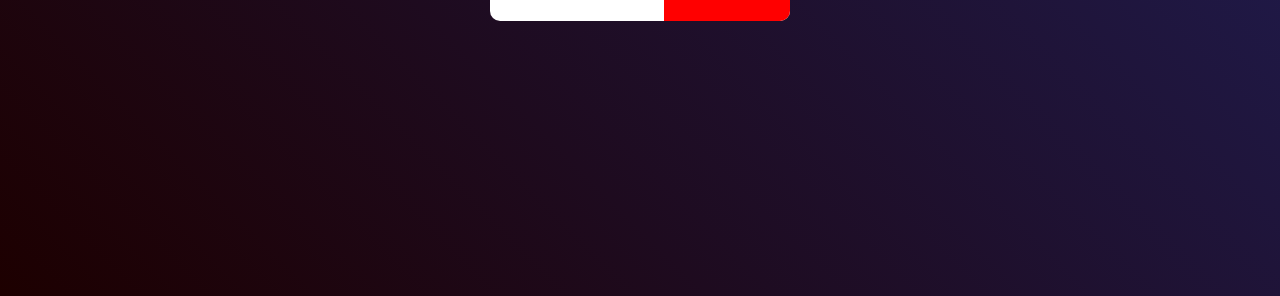
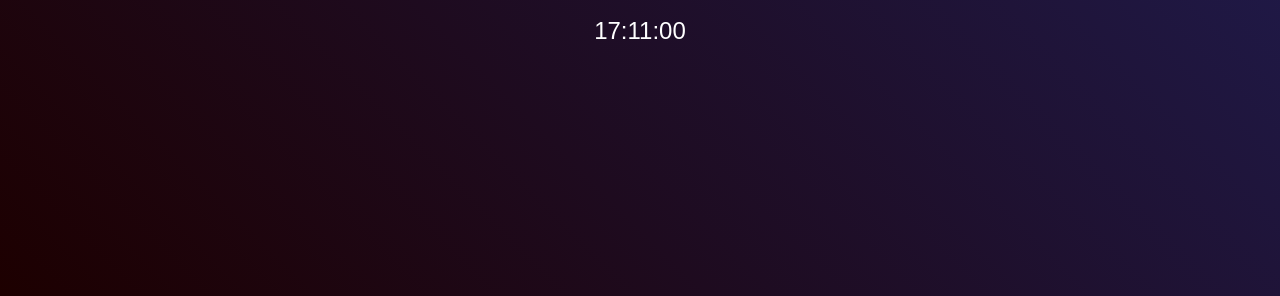
Before and after one commit to LavinduNadungamuwa/Calendar, a plain HTML site: page index.html in a window 1280 px wide. Shown: the part 504-800 px from the top of the page. Drawn offline with Linux system fonts and the light colour scheme.

Commit message:
Adding time feature

```diff
--- a/index.html
+++ b/index.html
@@ -18,6 +18,7 @@
                 <p id="year">2025</p>
             </div>
         </div>
+        <p id="time"></p>
     </div>
 
 <script src="script.js" defer></script>
--- a/script.js
+++ b/script.js
@@ -2,6 +2,7 @@ const date = document.getElementById("date");
 const day = document.getElementById("day");
 const month = document.getElementById("month");
 const year = document.getElementById("year");
+const time = document.getElementById("time");
 
 const today = new Date();
 
@@ -12,3 +13,14 @@ date.innerHTML = String(today.getDate()).padStart(2, '0');
 day.innerHTML = weekDays[today.getDay()];
 month.innerHTML = allMonths[today.getMonth()];
 year.innerHTML = today.getFullYear();
+
+function updateTime() {
+    const now = new Date();
+    let hrs = String(now.getHours()).padStart(2, '0');
+    let mins = String(now.getMinutes()).padStart(2, '0');
+    let secs = String(now.getSeconds()).padStart(2, '0');
+    time.innerHTML = `${hrs}:${mins}:${secs}`;
+}
+
+updateTime();
+setInterval(updateTime, 1000);
--- a/style.css
+++ b/style.css
@@ -9,6 +9,7 @@
     min-height: 100vh;
     background: linear-gradient(45deg, #1d0000, #20205b);
     display: flex;
+    flex-direction: column;
     justify-content: center;
     align-items: center;
 }
@@ -17,6 +18,7 @@
     height: 250px;
     background: white;
     display: flex;
+    justify-content: space-between;
     border-radius: 10px;
     align-items: center;
 }
@@ -41,5 +43,10 @@
 #date{
     font-size: 100px;
     line-height: 90px;
-
 }
+#time {
+    color: white;
+    font-size: 1.5rem;
+    text-align: center;
+    margin-top: 20px;
+}
```
Lines whose indentation alone changed are shown as unchanged.
